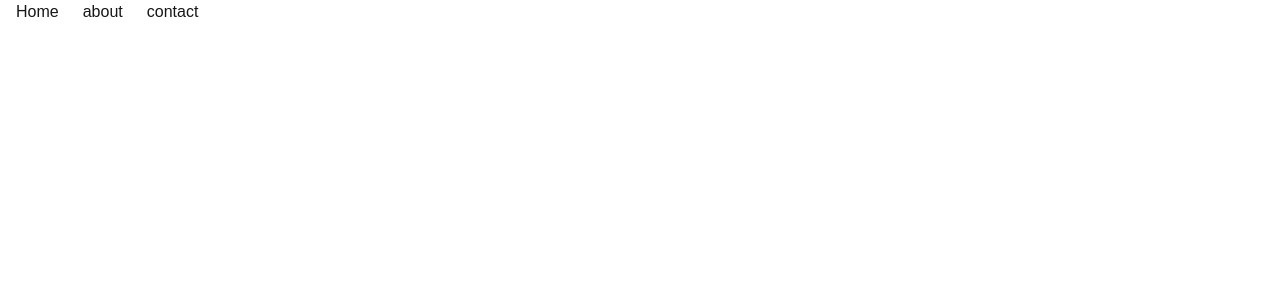
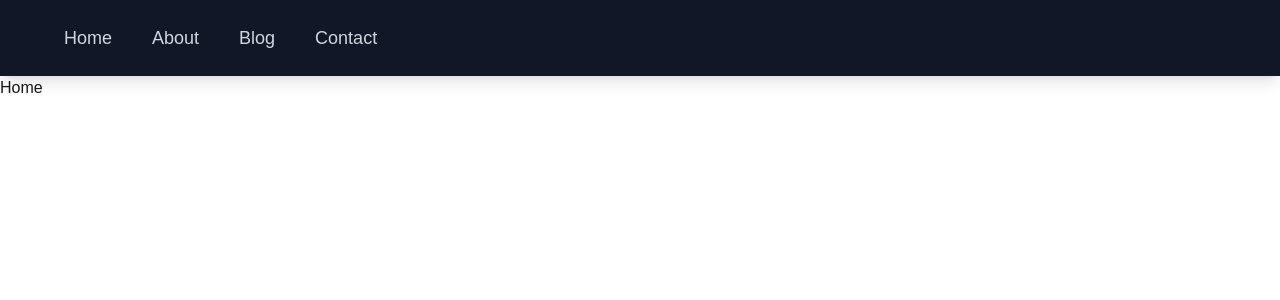
Before and after one commit to rashedulraha/Learing-next-js, a Next.js app: page /home in a window 1280 px wide. Shown: the top 300 px of the page. Built offline with nearby package versions, Linux system fonts and the light colour scheme.

Commit message:
active route

```diff
--- a/src/Components/Navbar/Navbar.tsx
+++ b/src/Components/Navbar/Navbar.tsx
@@ -1,17 +1,44 @@
+// components/Navbar.tsx
+
+"use client";
+
 import Link from "next/link";
-import React from "react";
-import Container from "../Responsive/Container";
+import { usePathname } from "next/navigation";
 
-const Navbar = () => {
+const navItems = [
+  { name: "Home", href: "/" },
+  { name: "About", href: "/about" },
+  { name: "Blog", href: "/blog" },
+  { name: "Contact", href: "/contact" },
+];
+
+export default function Navbar() {
+  const pathname = usePathname();
+
+  const isActive = (href: string) => {
+    if (href === "/") return pathname === "/";
+    return pathname.startsWith(href);
+  };
+
   return (
-    <Container>
-      <div className="flex items-center gap-6">
-        <Link href={"/home"}>Home</Link>
-        <Link href={"/about"}>about</Link>
-        <Link href={"/contact"}>contact</Link>
+    <nav className="bg-gray-900 p-6 shadow-lg">
+      <div className="max-w-6xl mx-auto">
+        <ul className="flex gap-10">
+          {navItems.map((item) => (
+            <li key={item.href}>
+              <Link
+                href={item.href}
+                className={`text-lg font-medium transition-all ${
+                  isActive(item.href)
+                    ? "text-cyan-400 font-bold border-b-2 border-cyan-400 pb-1"
+                    : "text-gray-300 hover:text-white"
+                }`}>
+                {item.name}
+              </Link>
+            </li>
+          ))}
+        </ul>
       </div>
-    </Container>
+    </nav>
   );
-};
-
-export default Navbar;
+}
--- a/src/app/home/page.tsx
+++ b/src/app/home/page.tsx
@@ -1,10 +1,9 @@
-import Navbar from "@/Components/Navbar/Navbar";
 import React from "react";
 
 const Home = () => {
   return (
     <div>
-      <Navbar />
+      <h1>Home</h1>
     </div>
   );
 };
--- a/src/app/layout.tsx
+++ b/src/app/layout.tsx
@@ -1,6 +1,7 @@
 import type { Metadata } from "next";
 import { Geist, Geist_Mono } from "next/font/google";
 import "./globals.css";
+import Navbar from "@/Components/Navbar/Navbar";
 
 const geistSans = Geist({
   variable: "--font-geist-sans",
@@ -28,6 +29,7 @@ export default function RootLayout({
     <html lang="en">
       <body
         className={`${geistSans.variable} ${geistMono.variable} antialiased`}>
+        <Navbar />
         {children}
       </body>
     </html>
```
